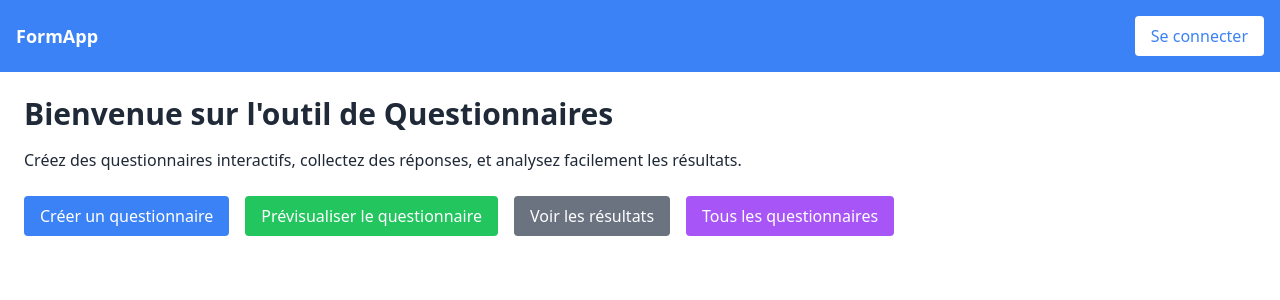
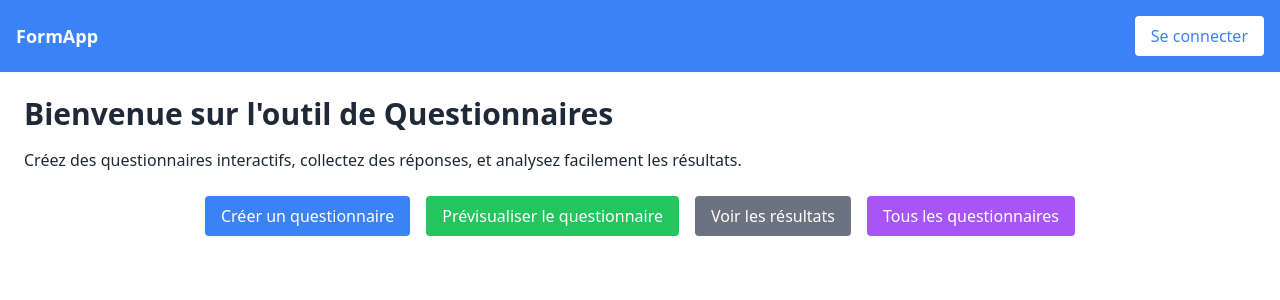
Before and after one commit to DeKingoye/saas-project-app, a Next.js app: page / in a window 1280 px wide. Shown: the top 300 px of the page. Built offline with nearby package versions, Linux system fonts and the light colour scheme; no server answers.

Commit message:
style-page.tsx

```diff
--- a/app/page.tsx
+++ b/app/page.tsx
@@ -1,3 +1,45 @@
+// 'use client';
+
+// import Link from 'next/link';
+// import Wrapper from './components/Wrapper';
+
+// export default function HomePage() {
+//   return (
+//     <Wrapper>
+//       <main className="container mx-auto p-6">
+//         <h1 className="text-3xl font-bold mb-4">Bienvenue sur l'outil de Questionnaires</h1>
+//         <p className="mb-6">
+//           Créez des questionnaires interactifs, collectez des réponses, et analysez facilement les résultats.
+//         </p>
+
+//         <div className="flex space-x-4">
+//           <Link href="/questionnaire/create">
+//             <button className="bg-blue-500 text-white px-4 py-2 rounded">
+//               Créer un questionnaire
+//             </button>
+//           </Link>
+//           <Link href="/questionnaire/preview">
+//             <button className="bg-green-500 text-white px-4 py-2 rounded">
+//               Prévisualiser le questionnaire
+//             </button>
+//           </Link>
+//           <Link href="/results">
+//             <button className="bg-gray-500 text-white px-4 py-2 rounded">
+//               Voir les résultats
+//             </button>
+//           </Link>
+//           <Link href="/questionnaire/all">
+//             <button className="bg-purple-500 text-white px-4 py-2 rounded">
+//               Tous les questionnaires
+//             </button>
+//           </Link>
+//         </div>
+//       </main>
+//     </Wrapper>
+//   );
+// }
+
+
 'use client';
 
 import Link from 'next/link';
@@ -12,7 +54,7 @@
           Créez des questionnaires interactifs, collectez des réponses, et analysez facilement les résultats.
         </p>
 
-        <div className="flex space-x-4">
+        <div className="flex flex-wrap justify-center gap-4">
           <Link href="/questionnaire/create">
             <button className="bg-blue-500 text-white px-4 py-2 rounded">
               Créer un questionnaire
```
